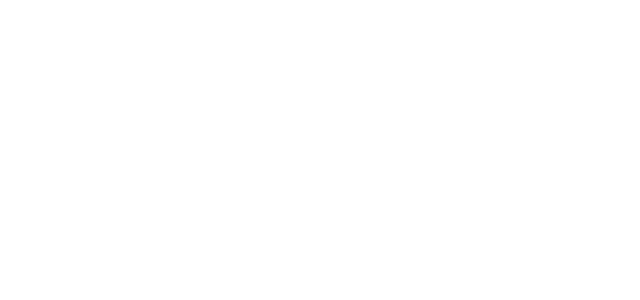
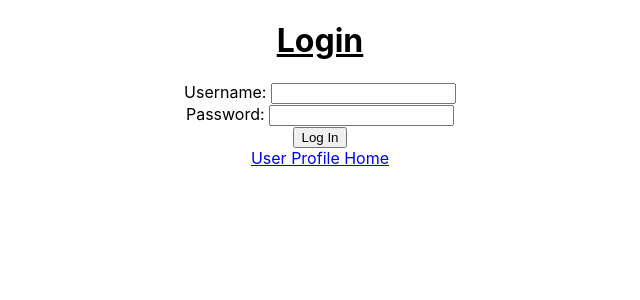
Before and after one commit to ERICKLOJANO/BankOfReact, a React (Create React App) app: page /login in a window 1280 px wide. Shown: the top 300 px of the page, without its empty margins (320-960 px from the left). Built offline with nearby package versions, Linux system fonts and the light colour scheme.

Commit message:
Commit 2: App Pages made

```diff
--- a/package.json
+++ b/package.json
@@ -9,7 +9,7 @@
     "react": "^17.0.1",
     "react-dom": "^17.0.1",
     "react-router-dom": "^5.2.0",
-    "react-scripts": "4.0.1",
+    "react-scripts": "^4.0.1",
     "web-vitals": "^0.2.4"
   },
   "scripts": {
--- a/src/App.js
+++ b/src/App.js
@@ -1,12 +1,51 @@
-import logo from './logo.svg';
-import './App.css';
+import React, {Component} from 'react';
+import {BrowserRouter as Router, Switch, Route} from 'react-router-dom';
+import Home from './components/Home';
+import UserProfile from './components/UserProfile';
+import LogIn from './components/Login';
 
-function App() {
-  return (
-    <div className="App">
+class App extends Component {
 
-    </div>
-  );
+  constructor() {
+    super();
+
+    this.state = {
+      accountBalance: 14568.27,
+      currentUser: {
+        userName: 'bob_loblaw',
+        memberSince: '08/23/99',
+      }
+    }
+  }
+
+
+  mockLogIn = (logInInfo) => {
+    const newUser = {...this.state.currentUser}
+    newUser.userName = logInInfo.userName
+    this.setState({currentUser: newUser})
+  }
+
+
+  render() {
+
+    const HomeComponent = () => (<Home accountBalance={this.state.accountBalance}/>);
+    const UserProfileComponent = () => (
+        <UserProfile userName={this.state.currentUser.userName} memberSince={this.state.currentUser.memberSince}  />
+    );
+    const LogInComponent = () => (<LogIn user={this.state.currentUser} mockLogIn={this.mockLogIn} {...this.props}/>)
+
+    return (
+        <Router>
+          <div className="App">
+            <Switch>
+            <Route exact path="/" render={HomeComponent}/>
+            <Route exact path="/userProfile" render={UserProfileComponent}/>
+            <Route exact path="/login" render={LogInComponent}/>
+            </Switch>
+          </div>
+        </Router>
+    );
+  }
 }
 
 export default App;
--- /dev/null
+++ b/src/components/AccountBalance.js
@@ -0,0 +1,15 @@
+// src/components/AccountBalance.js
+
+import React, {Component} from 'react';
+
+class AccountBalance extends Component {
+  render() {
+    return (
+        <div>
+          Balance: {this.props.accountBalance}
+        </div>
+    );
+  }
+}
+
+export default AccountBalance;
--- /dev/null
+++ b/src/components/Home.js
@@ -0,0 +1,21 @@
+import React, {Component} from 'react';
+import AccountBalance from './AccountBalance';
+import {Link} from 'react-router-dom';
+
+class Home extends Component {
+  render() {
+    return (
+        <div>
+          <center>
+            <img src="https://letstalkpayments.com/wp-content/uploads/2016/04/Bank.png" alt="bank"/>
+            <h1>Bank of React</h1>
+            <h2><AccountBalance accountBalance={this.props.accountBalance}/></h2>
+            <Link to="/userProfile">User Profile </Link>
+            <Link to="/logIn"> Login</Link>
+          </center>
+        </div>
+    );
+  }
+}
+
+export default Home;
--- /dev/null
+++ b/src/components/Login.js
@@ -0,0 +1,60 @@
+import React, { Component } from 'react'
+import { Redirect } from 'react-router-dom'
+import {Link} from 'react-router-dom';
+
+class LogIn extends Component {
+  constructor () {
+    super()
+    this.state = {
+      user: {
+        userName: '',
+        password: ''
+      },
+      redirect: false
+    }
+  }
+
+  handleChange = (e) => {
+    const updatedUser = {...this.state.user}
+    const inputField = e.target.name
+    const inputValue = e.target.value
+    updatedUser[inputField] = inputValue
+
+    this.setState({user: updatedUser})
+  }
+
+  handleSubmit = (e) => {
+    e.preventDefault()
+    this.props.mockLogIn(this.state.user)
+    this.setState({redirect: true})
+  }
+
+  render () {
+    if (this.state.redirect) {
+      return (<Redirect to="/userProfile"/>)
+    }
+
+    return (
+      <div>
+        <center>
+        <h1><u>Login</u></h1>
+          <form onSubmit={this.handleSubmit}>
+            <div>
+              <label htmlFor="userName">Username: </label>
+              <input type="text" name="userName" onChange={this.handleChange} value={this.state.user.userName} />
+            </div>
+            <div>
+              <label htmlFor="password">Password: </label>
+              <input type="password" name="password" />
+            </div>
+            <button>Log In</button>
+          </form>
+          <Link to="/userProfile">User Profile </Link>
+          <Link to="/"> Home</Link>
+        </center>
+      </div>
+    )
+  }
+}
+
+export default LogIn
--- /dev/null
+++ b/src/components/UserProfile.js
@@ -0,0 +1,20 @@
+import React, {Component} from 'react';
+import {Link} from 'react-router-dom';
+
+class UserProfile extends Component {
+  render() {
+    return (
+        <div>
+          <center>
+            <h1>User Profile</h1>
+            <div>Username: {this.props.userName}</div>
+            <div>Member Since: {this.props.memberSince}</div>
+            <Link to="/">Home </Link>
+            <Link to = "/logIn"> Login</Link>
+          </center>
+        </div>
+    );
+  }
+}
+
+export default UserProfile;
```
Also changed, not shown: 2 other files (tests, documents, lock files or other folders).
